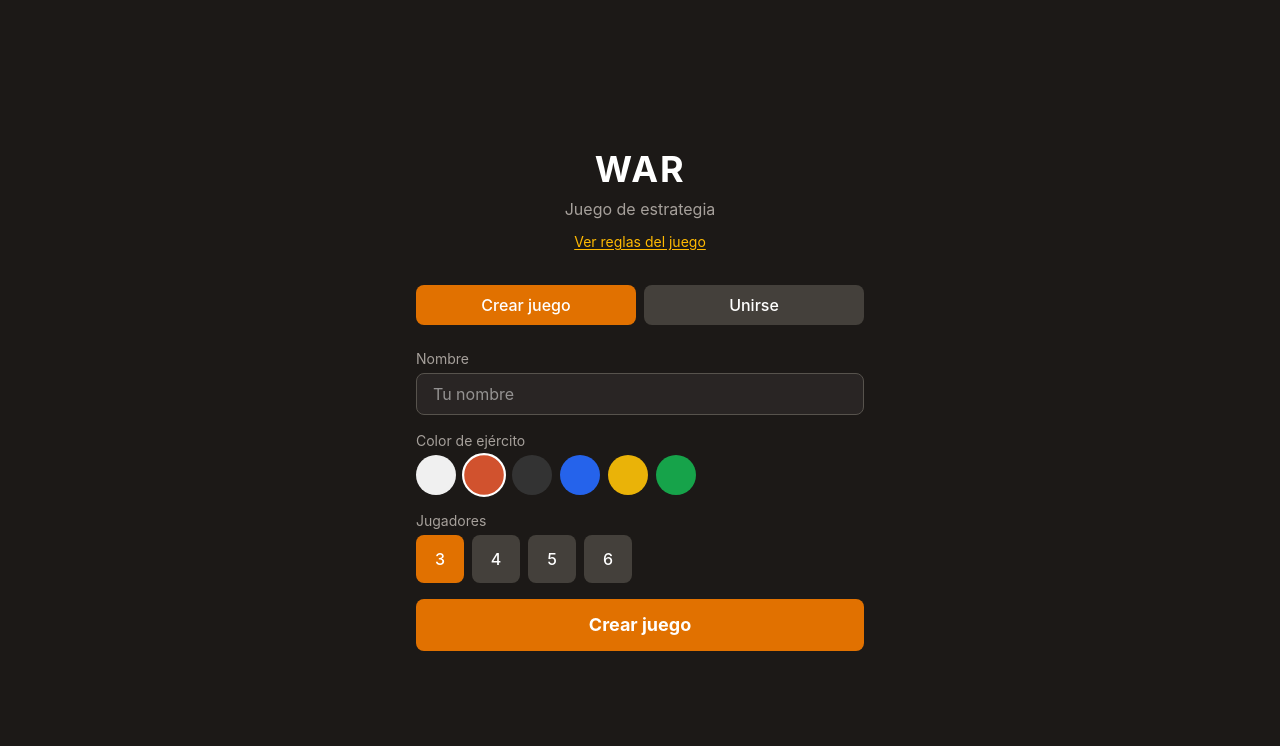
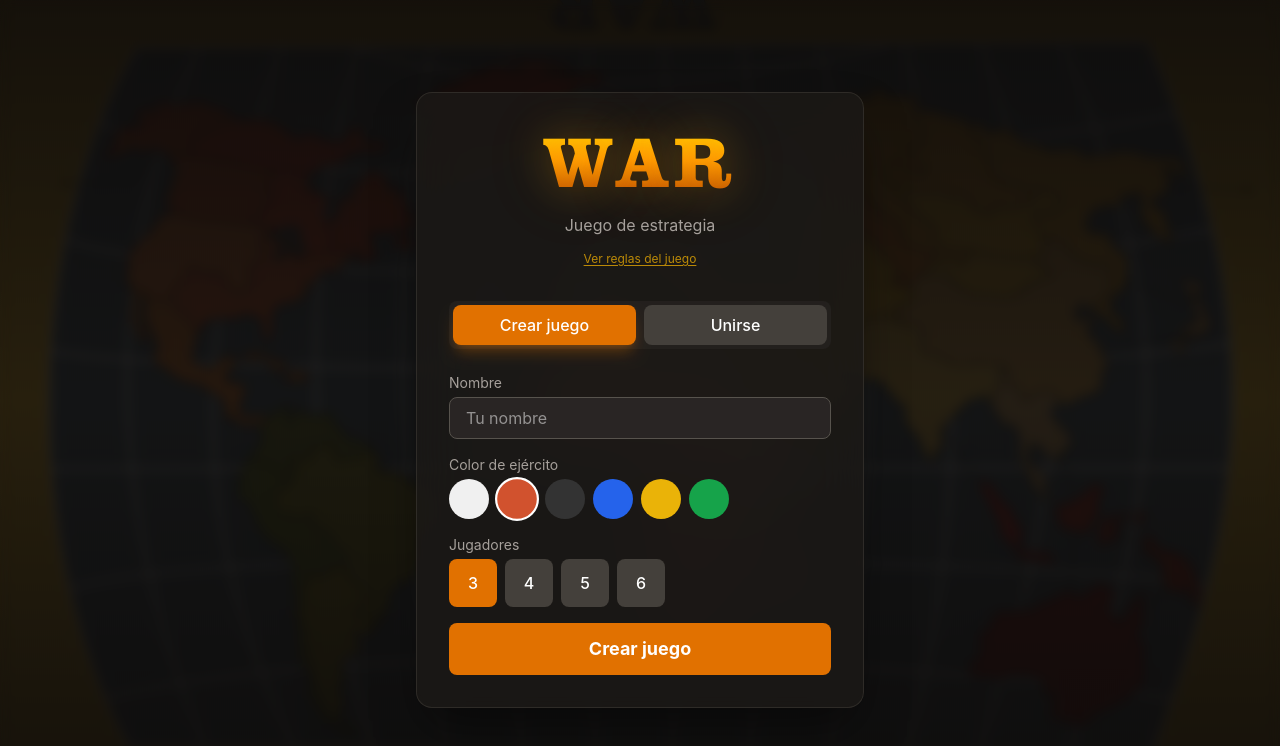
Before and after one commit to rmachado/war-game, a React (Vite) app in the folder client/: page / in a window 1280 px wide. Shown: the top 746 px of the page. Built offline with nearby package versions, Linux system fonts and the light colour scheme.

Commit message:
feat: enhance Home component UI with background image and improved styling

```diff
--- a/client/src/components/Home.tsx
+++ b/client/src/components/Home.tsx
@@ -75,22 +75,34 @@ export default function Home() {
   }
 
   return (
-    <div className="flex items-center justify-center min-h-screen p-4">
-      <div className="w-full max-w-md">
-        <h1 className="text-4xl font-bold text-center mb-2 tracking-wider">
+    <div className="relative flex items-center justify-center min-h-screen p-4 overflow-hidden">
+      <div className="absolute inset-0 bg-stone-950">
+        <img
+          src="/board.png"
+          alt=""
+          className="w-full h-full object-cover opacity-20 select-none"
+          draggable={false}
+        />
+      </div>
+      <div className="absolute inset-0 bg-gradient-to-b from-stone-950/80 via-stone-950/40 to-stone-950/80" />
+      <div className="absolute inset-0 backdrop-blur-[6px]" />
+
+      <div className="relative w-full max-w-md">
+        <div className="bg-stone-900/80 backdrop-blur-xl border border-stone-700/50 rounded-2xl shadow-2xl shadow-black/50 p-8">
+          <h1 className="text-7xl text-center tracking-[0.08em] mb-4 bg-gradient-to-b from-amber-300 via-amber-500 to-amber-700 bg-clip-text text-transparent" style={{ fontFamily: 'Clarendon, serif', textShadow: '0 0 40px rgba(245,158,11,0.3), 0 0 80px rgba(245,158,11,0.15)' }}>
             WAR
           </h1>
           <p className="text-stone-400 text-center mb-2">Juego de estrategia</p>
           <p className="text-center mb-8">
-          <Link to="/rules" className="text-amber-400 hover:text-amber-300 text-sm underline underline-offset-2">
+            <Link to="/rules" className="text-amber-400/70 hover:text-amber-300 text-xs underline underline-offset-2">
               Ver reglas del juego
             </Link>
           </p>
 
-        <div className="flex gap-2 mb-6">
+          <div className="flex gap-2 mb-6 p-1 bg-stone-800/60 rounded-lg">
             <button
               onClick={() => setMode("create")}
-            className={`flex-1 py-2 rounded-lg font-medium transition ${mode === "create" ? "bg-amber-600" : "bg-stone-700 hover:bg-stone-600"}`}
+              className={`flex-1 py-2 rounded-lg font-medium transition ${mode === "create" ? "bg-amber-600 shadow-lg shadow-amber-600/30" : "hover:bg-stone-700/50"}`}
             >
             Crear juego
           </button>
@@ -183,5 +195,6 @@ export default function Home() {
         </div>
       </div>
     </div>
+  </div>
   );
 }
--- a/client/src/index.css
+++ b/client/src/index.css
@@ -1,2 +1,10 @@
 @import "tailwindcss";
 @plugin "@tailwindcss/typography";
+
+@font-face {
+  font-family: "Clarendon";
+  src: url("/fonts/clarendon-bold/clarendon-bold.otf") format("opentype");
+  font-weight: 700;
+  font-style: normal;
+  font-display: swap;
+}
```
Also changed, not shown: client/public/fonts/clarendon-bold/clarendon-bold.otf (added). Lines whose indentation alone changed are shown as unchanged.
